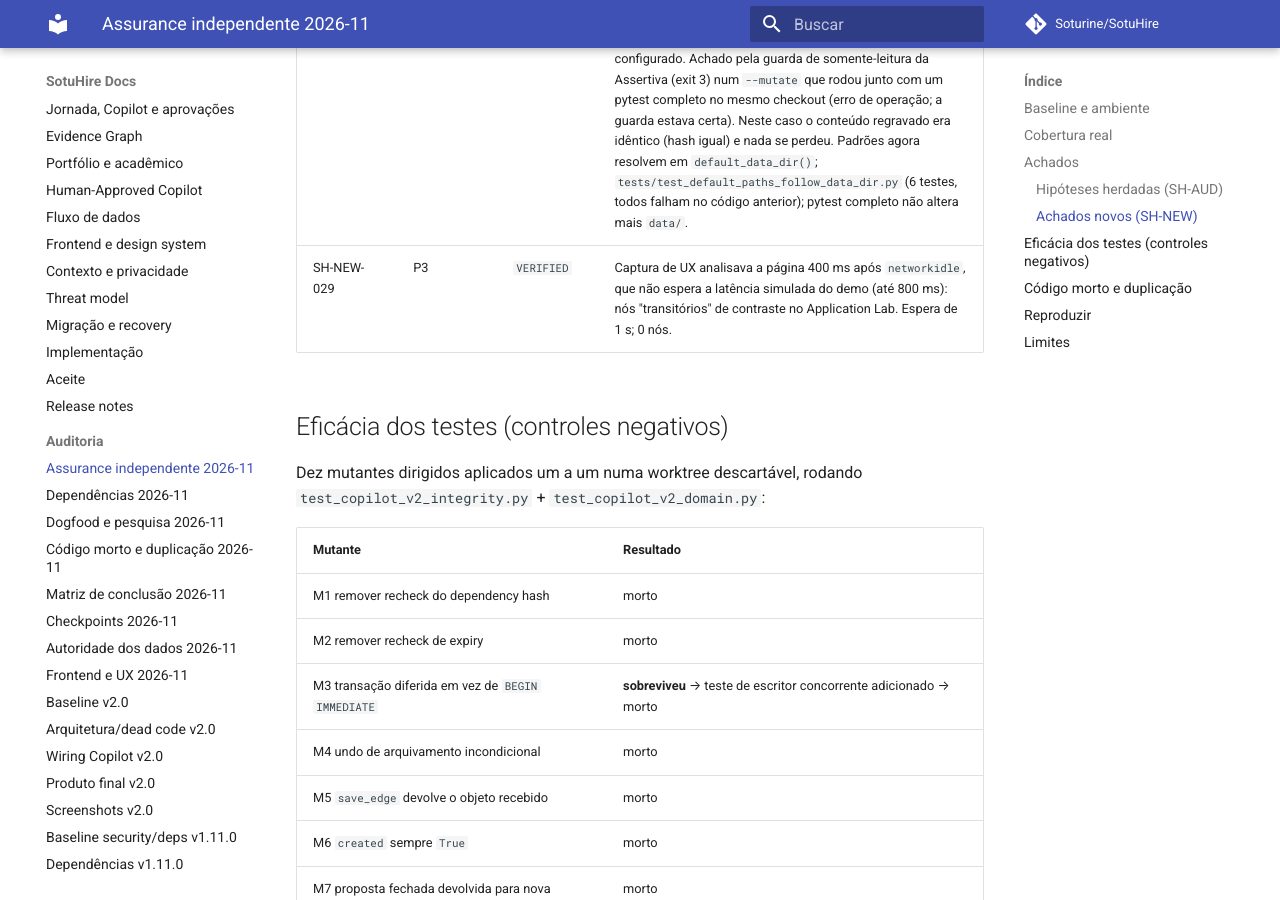
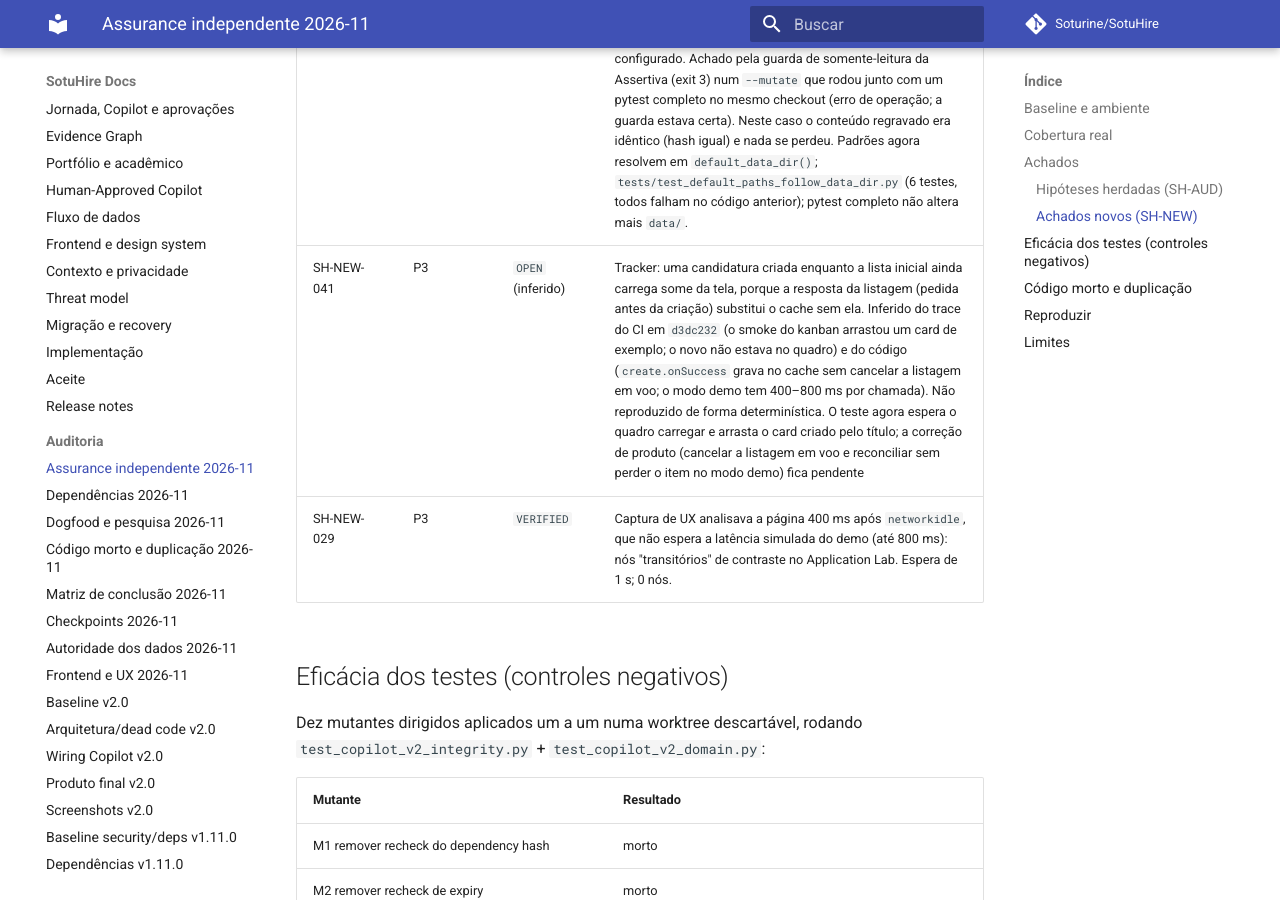
Before and after one commit to Soturine/SotuHire, an MkDocs documentation site: the page built from docs/00-audit/2026-11-independent-assurance-audit.md, in a window 1280 px wide and 900 px high, scrolled down 7849 px. Built offline with MkDocs 1.6.1 and Material for MkDocs 9.7.7, drawn with Linux system fonts in a browser that asks for light colours; comment, search, counter and statistics services are not loaded.

Commit message:
test(web): drag the created application in the kanban smoke; record SH-NEW-041
CI on d3dc232 failed "kanban creates and moves a fake application"
(it passed on ce31d94 and ac9e7d1 with no frontend change in between).
The trace shows a sample card moved to Interview: the test dragged
kanban-card.first(), which was not the application it had just
created.

Likely cause, recorded as SH-NEW-041 (open, P3): a list request still
in flight when the new application is saved replaces the cache without
it (create.onSuccess writes the cache without cancelling the pending
list; demo calls take 400-800 ms). Inferred from the trace and the code
path, not reproduced deterministically; the product fix is pending.

The test now waits for the board to load and drags the created card by
its title. 10/10 in Chromium with 4 workers; Firefox and WebKit pass.

```diff
--- a/docs/00-audit/2026-11-independent-assurance-audit.md
+++ b/docs/00-audit/2026-11-independent-assurance-audit.md
@@ -113,6 +113,7 @@ em `8ea37d7` e passa depois.
 | SH-NEW-038 | P1 | `VERIFIED` | API Real: `POST /profile/items` com o item de rascunho da importação (`item_id`, `confirmed_by_user`, datas) respondia 422; o fluxo de importação do Perfil nunca funcionava fora do demo. Achado pelo teste de contrato cliente × OpenAPI (10 escritas com objetos de domínio); confirmado contra a API; jornada real cobre o caminho. |
 | SH-NEW-039 | P1 | `VERIFIED` | Backup sobrescrito pelo backup de segurança da restauração quando ambos caíam no mesmo segundo (nome `…-AAAAMMDD-HHMMSS.zip`, `ZipFile("w")`): a pessoa podia perder o backup que escolheu; exportações do mesmo dia também se sobrescreviam. Achado pelo round-trip completo (Perfil, Mestre, variantes, Tracker, evidências); nomes únicos e criação exclusiva; testes falham no código anterior. |
 | SH-NEW-040 | P1 | `VERIFIED` | Cinco stores tinham caminho padrão relativo ao diretório de trabalho (`data/memory/career-profile.json`, `data/sotuhire-opportunities.json`, `data/portfolio/project-analyses.jsonl`, `data/scraping-cache`, `data/security/local-auth.json`) e ignoravam `SOTUHIRE_DATA_DIR`. Renderizar o app Streamlit no modo avançado (`tests/test_memory_ui.py`) regravava `data/memory/career-profile.json` do checkout do desenvolvedor, com backups em `data/memory/.backups/`, mesmo com a suíte apontando para uma pasta isolada; a API de extensão (`ProjectAnalysisStore()`) e a coleta (`OpportunityStore()`) liam e gravavam fora do diretório configurado. Achado pela guarda de somente-leitura da Assertiva (exit 3) num `--mutate` que rodou junto com um pytest completo no mesmo checkout (erro de operação; a guarda estava certa). Neste caso o conteúdo regravado era idêntico (hash igual) e nada se perdeu. Padrões agora resolvem em `default_data_dir()`; `tests/test_default_paths_follow_data_dir.py` (6 testes, todos falham no código anterior); pytest completo não altera mais `data/`. |
+| SH-NEW-041 | P3 | `OPEN` (inferido) | Tracker: uma candidatura criada enquanto a lista inicial ainda carrega some da tela, porque a resposta da listagem (pedida antes da criação) substitui o cache sem ela. Inferido do trace do CI em `d3dc232` (o smoke do kanban arrastou um card de exemplo; o novo não estava no quadro) e do código (`create.onSuccess` grava no cache sem cancelar a listagem em voo; o modo demo tem 400–800 ms por chamada). Não reproduzido de forma determinística. O teste agora espera o quadro carregar e arrasta o card criado pelo título; a correção de produto (cancelar a listagem em voo e reconciliar sem perder o item no modo demo) fica pendente |
 | SH-NEW-029 | P3 | `VERIFIED` | Captura de UX analisava a página 400 ms após `networkidle`, que não espera a latência simulada do demo (até 800 ms): nós "transitórios" de contraste no Application Lab. Espera de 1 s; 0 nós. |
 
 ## Eficácia dos testes (controles negativos)
```
Also changed, not shown: docs/00-audit/2026-11-checkpoint-ledger.md (+1 -0 lines), 1 other file.
